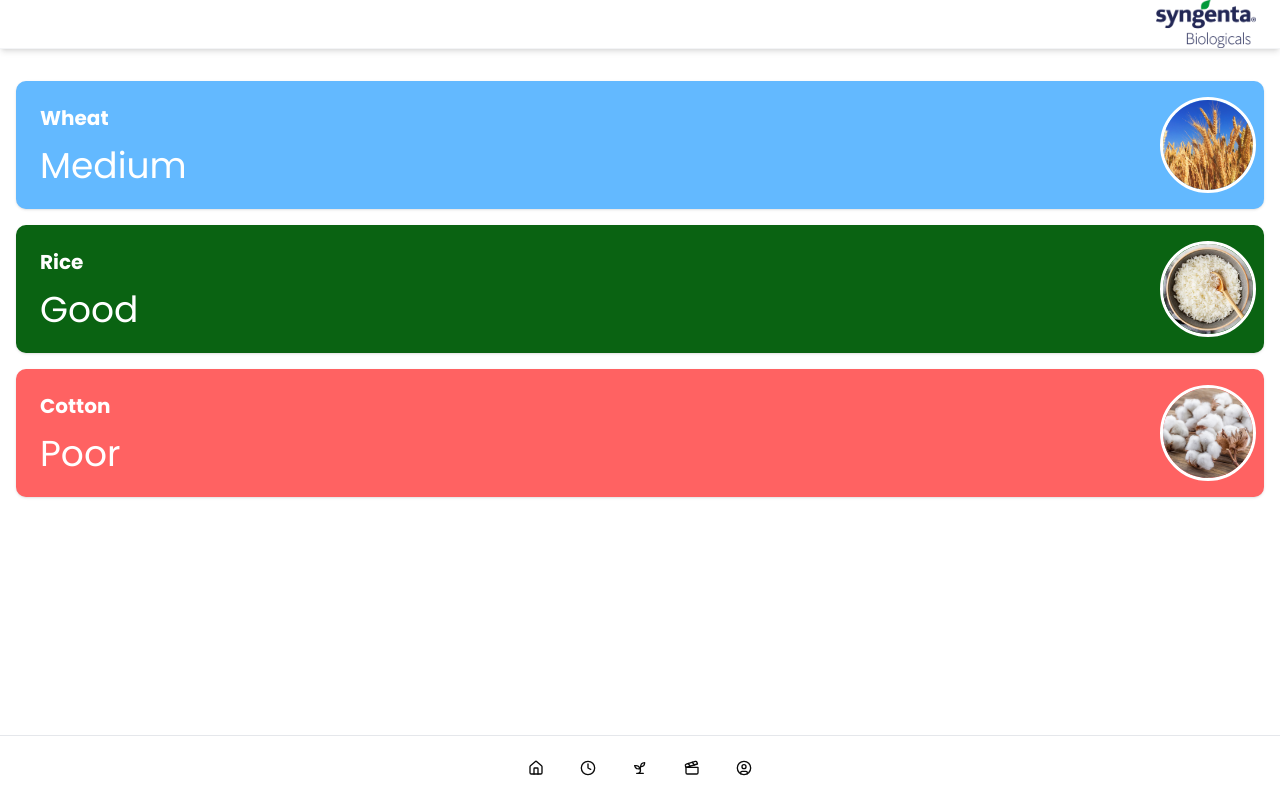
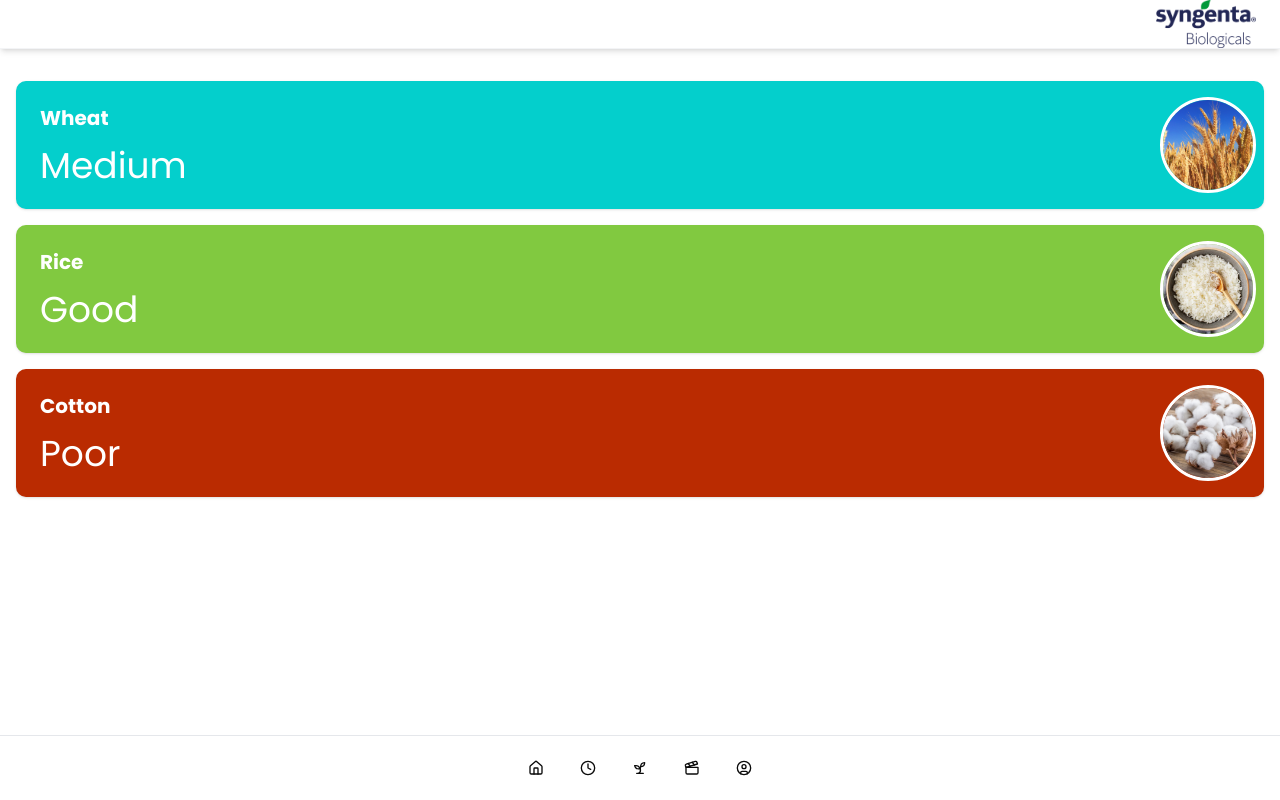
Before and after one commit to XiaoSunXS/starthack_syngenta, a Next.js app: page /history in a window 1280 px wide. Built offline with nearby package versions, Linux system fonts and the light colour scheme.

Commit message:
ui: change color

```diff
--- a/src/app/components/SprayWindowsCard.tsx
+++ b/src/app/components/SprayWindowsCard.tsx
@@ -46,14 +46,14 @@ const getSprayAdvice = (recommendationCode: string): string => {
 const getColorClass = (colorCode: string): string => {
   switch(colorCode) {
     case "#C2C76C":
-      return "bg-green-200";
+      return "bg-[#81C940]";
     case "#F2CD74":
-      return "bg-yellow-200";
+      return "bg-[#04CFCC]";
     case "#FFB400":
-      return "bg-red-200"; // no okay -> only poor
+      return "bg-[#BA2B01]"; // no okay -> only poor
     case "#FB5438":
     case "#E7B09C":
-      return "bg-red-200";
+      return "bg-[#BA2B01]";
     default:
       return "bg-gray-200";
   }
@@ -139,7 +139,7 @@ export const SprayWindowsCard = ({ location }: { location: Location }) => {
 
                 {timeBlocks.map((block, blockIndex) => (
                   <div key={blockIndex} className="mb-4">
-                    <div className="text-sm text-gray-600 mb-1 flex items-center">
+                    <div className="text-sm text-[#818285] mb-1 flex items-center">
                       <Clock size={14} className="mr-1" />
                       {block.label} ({block.hours[0]}:00 - {block.hours[block.hours.length-1]}:59)
                     </div>
@@ -152,7 +152,7 @@ export const SprayWindowsCard = ({ location }: { location: Location }) => {
                               className={`h-8 rounded ${getColorClass(window.colorCode)} hover:opacity-75 cursor-pointer flex items-center justify-center`}
                               title={`${formatTime(window.date)}: ${getSprayAdvice(window.recommendationCode)}${window.constraintCodes ? `\nConstraints: ${window.constraintCodes}` : ''}`}
                             >
-                              <span className="text-xs font-medium">{hour}:00</span>
+                              <span className="text-xs font-medium text-white">{hour}:00</span>
                             </div>
                           </div>
                         );
@@ -170,15 +170,15 @@ export const SprayWindowsCard = ({ location }: { location: Location }) => {
           <div className="grid grid-cols-1 md:grid-cols-2 gap-3">
             <div className="flex gap-4">
               <div className="flex items-center">
-                <div className="w-4 h-4 bg-green-200 rounded mr-2"></div>
+                <div className="w-4 h-4 bg-[#81C940] rounded mr-2"></div>
                 <span>✅ Excellent</span>
               </div>
               <div className="flex items-center">
-                <div className="w-4 h-4 bg-yellow-200 rounded mr-2"></div>
+                <div className="w-4 h-4 bg-[#04CFCC] rounded mr-2"></div>
                 <span>🙂 Good</span>
               </div>
               <div className="flex items-center">
-                <div className="w-4 h-4 bg-red-200 rounded mr-2"></div>
+                <div className="w-4 h-4 bg-[#BA2B01] rounded mr-2"></div>
                 <span>❌ Poor</span>
               </div>
             </div>
--- a/src/app/components/SummrySection.tsx
+++ b/src/app/components/SummrySection.tsx
@@ -36,7 +36,7 @@ export const SummarySection = ({
       {/* Temperature Card */}
       <div>
         <h2 className="text-xl font-medium mb-3">Temperature</h2>
-        <div className="bg-indigo-900 rounded-xl p-4 text-white flex justify-between items-center">
+        <div className="bg-[#04CFCC] rounded-xl p-4 text-white flex justify-between items-center">
           <div>
             <div className="text-6xl font-semibold">{Math.round(currentWeather.temperature)}°</div>
             <div className="text-sm mt-1">
@@ -61,7 +61,7 @@ export const SummarySection = ({
       {soilData && (
         <div>
             <h2 className="text-xl font-medium mb-3">Soil Health</h2>
-            <div className="bg-amber-600 rounded-xl p-4 text-white flex justify-between items-center">
+            <div className="bg-[#264500] rounded-xl p-4 text-white flex justify-between items-center">
             <div>
                 <div className="text-6xl font-semibold">80%</div>
                 <div className="mt-2">Excellent</div>
@@ -84,7 +84,7 @@ export const SummarySection = ({
       {/* Risk Card */}
       <div>
         <h2 className="text-xl font-medium mb-3">Risk</h2>
-        <div className="bg-red-500 rounded-xl p-4 text-white flex justify-between items-center">
+        <div className="bg-[#BA2B01] rounded-xl p-4 text-white flex justify-between items-center">
           <div>
             <div className="text-6xl font-semibold">{riskData.riskPercentage}%</div>
             <div className="mt-2">{riskData.riskMessage}</div>
--- a/src/app/history/page.tsx
+++ b/src/app/history/page.tsx
@@ -15,11 +15,11 @@ const getPicture = (crop: string)=>{
 const getColorClass = (state: string): string => {
   switch(state) {
     case "Good":
-      return "bg-[#0A6312]";
+      return "bg-[#81C940]";
     case "Medium":
-      return "bg-[#63B9FF]";
+      return "bg-[#04CFCC]";
     case "Poor":
-      return "bg-[#FF6262]";
+      return "bg-[#BA2B01]";
     default:
       return "bg-gray-200";
   }
@@ -57,7 +57,7 @@ const CropSpecificCheck = ({checkData, selectedCrop, setSelectedCrop}:{checkData
    {checkData.score == 'Good' && <p className="text-lg pt-6 pl-2">🙂 Your crop looks great! </p>}
    {checkData.score == 'Medium' && <p className="text-lg pt-6 pl-2">😳 Your crop is doing okay, but could use some attention. </p>}
    {checkData.score == 'Poor' &&
-      <div className="text-lg pt-4 pl-2">
+      <div className="text-lg pt-4 pl-2 text-[#BA2B01]">
        <p className="py-4">1. More water required 💧</p>
        <p className="py-4">2. Add 10g of Provivi</p>
        <p className="py-4">3. No need for heavy pesticide use unless pest pressure rises</p>
```
